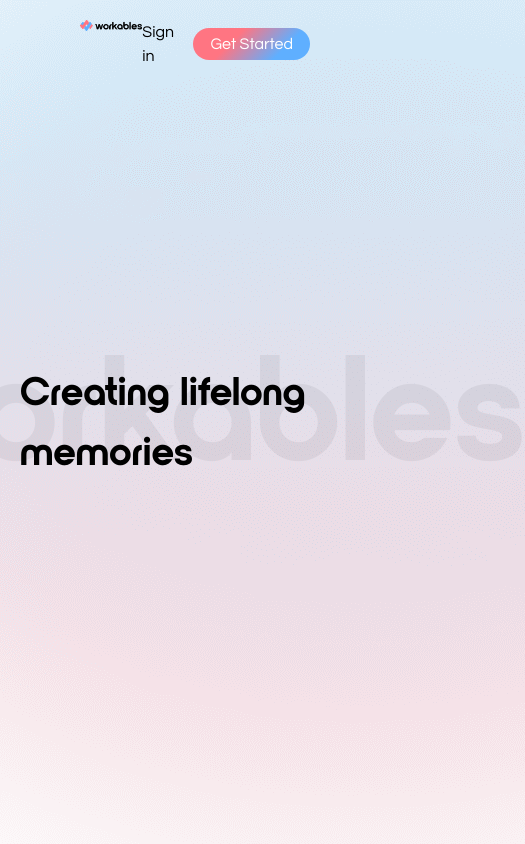
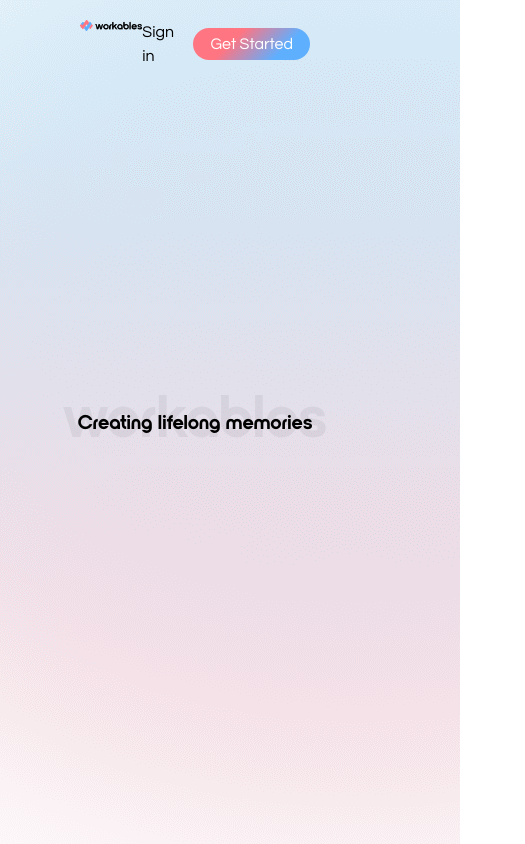
Before and after one commit to adrimachado0/workables-landing-page, a Next.js app: page / in a window 390 px wide. Shown: the top 844 px of the page, 525 px wide, since content can reach past the window. Built offline with nearby package versions, Linux system fonts and the light colour scheme.

Commit message:
Revert "Sin background"
This reverts commit bba94d413387a17b9b7f84bf6fef27e1a9842704.

```diff
--- a/components/home/hometitle.jsx
+++ b/components/home/hometitle.jsx
@@ -3,8 +3,8 @@ import React from 'react'
 const HomeTitle = () => {
   return (
     <div className='flex flex-col items-center relative h-screen justify-center'>
-        <h1 className='lowercase nordique-bold opacity-5 absolute top-1/2 -translate-y-[125px] text-titleWork'>Workables</h1>
-        <h3 className='nordique-bold text-titleCreating'>Creating lifelong memories</h3>
+        <h1 className='lowercase nordique-bold opacity-5 absolute top-1/2 -translate-y-[35px] text-6xl lg:text-titleWork'>Workables</h1>
+        <h3 className='nordique-bold text-xl lg:text-titleCreating'>Creating lifelong memories</h3>
     </div>
   )
 }
```
